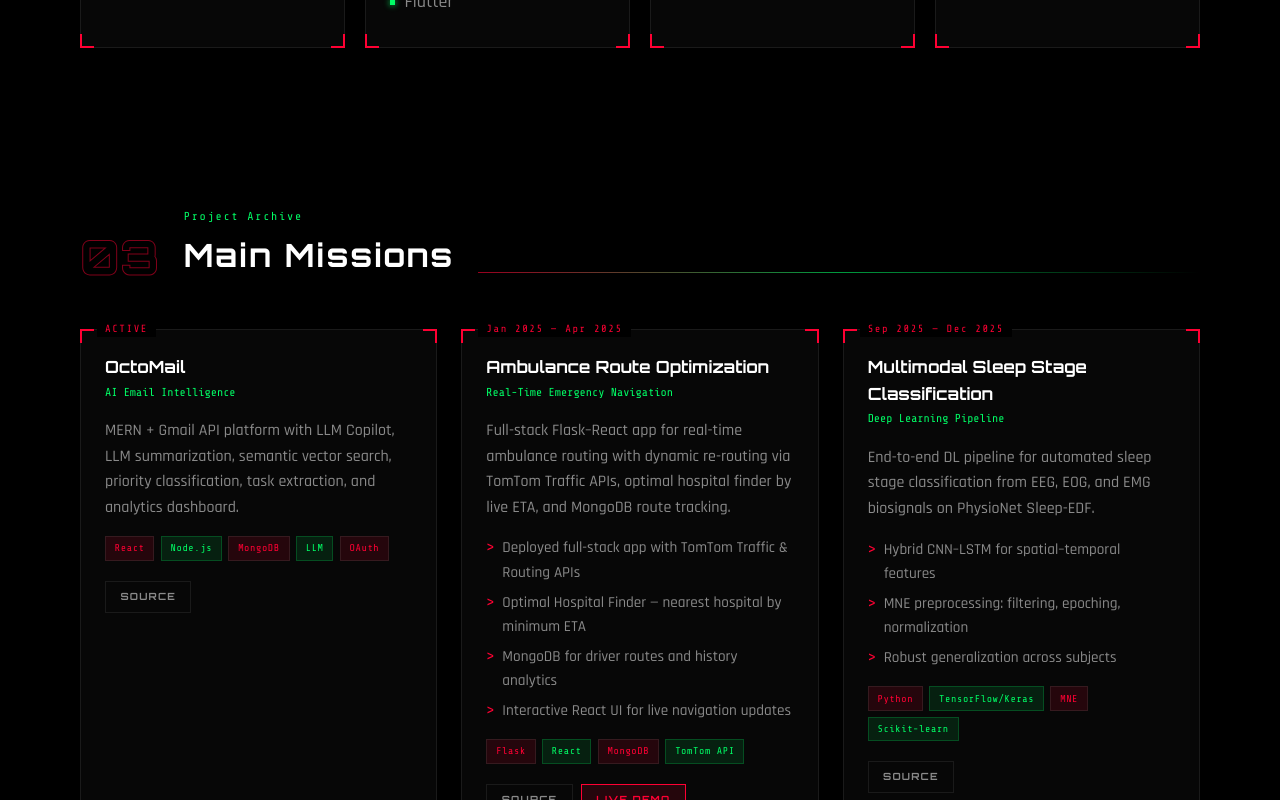
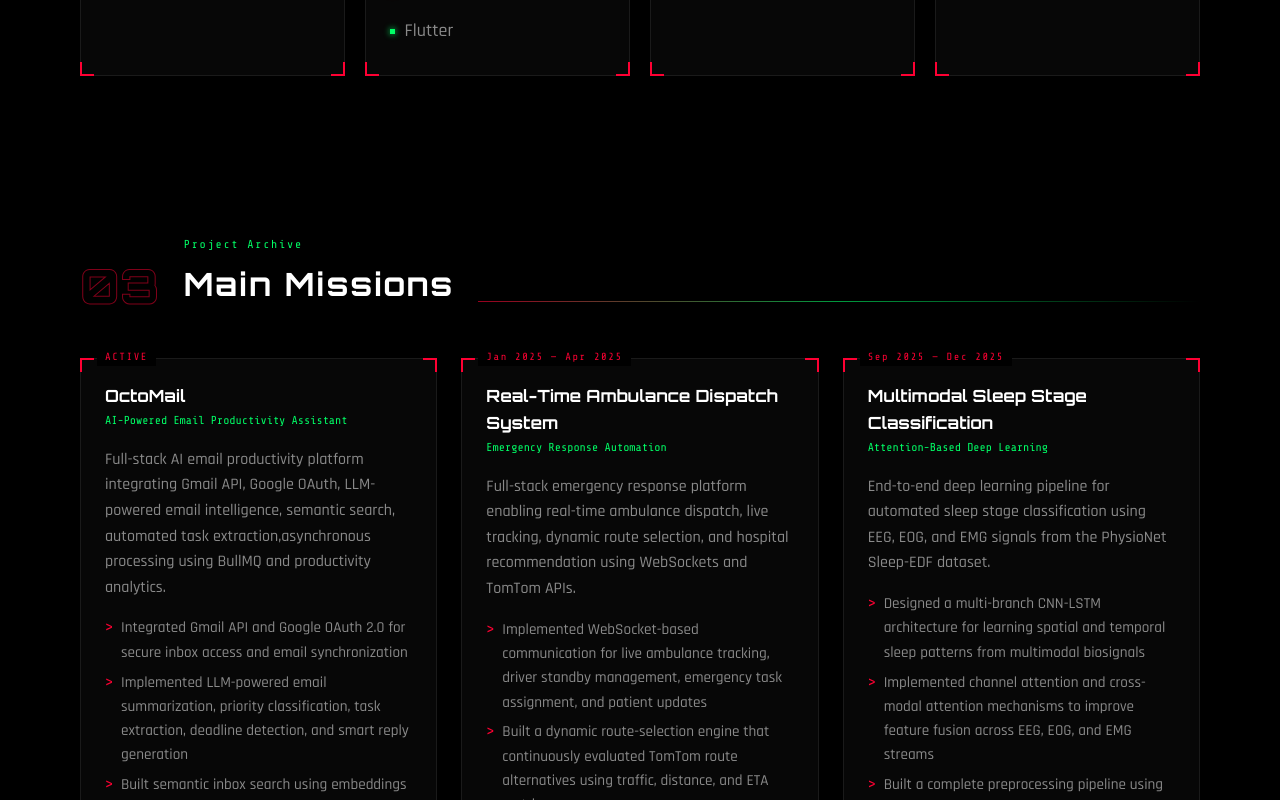
Before and after one commit to Harikaran14/Portfolio, a React (Vite) app: page / in a window 1280 px wide. Shown: the part 2000-2800 px from the top of the page. Built offline with nearby package versions, Linux system fonts and the light colour scheme.

Commit message:
Update portfolio.js

```diff
--- a/src/data/portfolio.js
+++ b/src/data/portfolio.js
@@ -2,7 +2,7 @@ export const profile = {
   name: 'Harikaran C',
   title: 'B.Tech Information Technology · Full-Stack & ML Engineer',
   tagline:
-    'Building real-time systems, deep learning pipelines, and production-grade web apps — from ambulance routing to multimodal biosignal models.',
+    'Building real-time systems, deep learning pipelines, and production-grade web apps — from ambulance dispatch system to multimodal biosignal models.',
   location: 'Chennai, India',
   education: 'SSN College of Engineering · B.Tech IT ',
   email: 'harikaran2310104@ssn.edu.in',
@@ -16,7 +16,7 @@ export const profile = {
     { label: 'CODEFORCES', value: '1450', suffix: 'Specialist', color: 'red' },
     { label: 'JEE MAINS', value: '96', suffix: 'Percentile', color: 'white' },
   ],
-  bio: `Fourth-year B.Tech Information Technology student at SSN College of Engineering (CGPA 8.50/10). I specialize in full-stack development with Flask and MERN, competitive programming on Codeforces (max rating 1450, Specialist), and applied ML. Ive worked on projects from CNN–LSTM sleep stage classification to real-time ambulance routing systems.`,
+  bio: `Fourth-year B.Tech Information Technology student at SSN College of Engineering (CGPA 8.50/10). I specialize in full-stack development with Flask and MERN, competitive programming on Codeforces (max rating 1450, Specialist), and applied ML. Ive worked on projects from CNN–LSTM sleep stage classification to real-time ambulance dispatch systems.`,
   social: {
     github: 'https://github.com/Harikaran14',
     linkedin: 'https://www.linkedin.com/in/harikaran-c-42205b306',
@@ -73,46 +73,74 @@ export const projects = [
 {
   id: 'octomail',
   title: 'OctoMail',
-    subtitle: 'AI Email Intelligence',
-    period: '2026 — Present',
+  subtitle: 'AI-Powered Email Productivity Assistant',
+  period: 'May 2026 — Present',
   description:
-      'MERN + Gmail API platform with LLM Copilot, LLM summarization, semantic vector search, priority classification, task extraction, and analytics dashboard.',
-    tech: ['React', 'Node.js', 'MongoDB', 'LLM', 'OAuth'],
+    'Full-stack AI email productivity platform integrating Gmail API, Google OAuth, LLM-powered email intelligence, semantic search, automated task extraction,asynchronous processing using BullMQ and productivity analytics.',
+  highlights: [
+    'Integrated Gmail API and Google OAuth 2.0 for secure inbox access and email synchronization',
+    'Implemented LLM-powered email summarization, priority classification, task extraction, deadline detection, and smart reply generation',
+    'Built semantic inbox search using embeddings and MongoDB Atlas Vector Search for meaning-based retrieval',
+    'Developed analytics dashboards, email clustering, and automated daily digest generation using scheduled background jobs',
+  ],
+  tech: [
+    'React',
+    'Node.js',
+    'Express.js',
+    'MongoDB Atlas',
+    'Gemini API',
+    'Google OAuth',
+    'Gmail API',
+  ],
   github: 'https://github.com/Harikaran14/OctoMail',
   featured: true,
   status: 'ACTIVE',
 },
  {
   id: 'ambulance',
-    title: 'Ambulance Route Optimization',
-    subtitle: 'Real-Time Emergency Navigation',
+  title: 'Real-Time Ambulance Dispatch System',
+  subtitle: 'Emergency Response Automation',
   period: 'Jan 2025 — Apr 2025',
   description:
-      'Full-stack Flask–React app for real-time ambulance routing with dynamic re-routing via TomTom Traffic APIs, optimal hospital finder by live ETA, and MongoDB route tracking.',
+    'Full-stack emergency response platform enabling real-time ambulance dispatch, live tracking, dynamic route selection, and hospital recommendation using WebSockets and TomTom APIs.',
   highlights: [
-      'Deployed full-stack app with TomTom Traffic & Routing APIs',
-      'Optimal Hospital Finder — nearest hospital by minimum ETA',
-      'MongoDB for driver routes and history analytics',
-      'Interactive React UI for live navigation updates',
+    'Implemented WebSocket-based communication for live ambulance tracking, driver standby management, emergency task assignment, and patient updates',
+    'Built a dynamic route-selection engine that continuously evaluated TomTom route alternatives using traffic, distance, and ETA metrics',
+    'Developed a hospital matching system based on specialty requirements, bed availability, ambulance location, and estimated arrival time',
+    'Created an operations dashboard for monitoring fleet availability, dispatch history, hospital capacity, and response-time analytics',
   ],
-    tech: ['Flask', 'React', 'MongoDB', 'TomTom API'],
+  tech: [
+    'Flask',
+    'React',
+    'MongoDB',
+    'Socket.IO',
+    'Leaflet',
+    'TomTom API',
+  ],
   github: 'https://github.com/Harikaran14/Ambulance-Route-Optimization-Problem',
   live: 'https://ambulancerouting.netlify.app/',
   featured: true,
-  },
-  {
+},{
   id: 'sleep',
   title: 'Multimodal Sleep Stage Classification',
-    subtitle: 'Deep Learning Pipeline',
+  subtitle: 'Attention-Based Deep Learning',
   period: 'Sep 2025 — Dec 2025',
   description:
-      'End-to-end DL pipeline for automated sleep stage classification from EEG, EOG, and EMG biosignals on PhysioNet Sleep-EDF.',
+    'End-to-end deep learning pipeline for automated sleep stage classification using EEG, EOG, and EMG signals from the PhysioNet Sleep-EDF dataset.',
   highlights: [
-      'Hybrid CNN–LSTM for spatial–temporal features',
-      'MNE preprocessing: filtering, epoching, normalization',
-      'Robust generalization across subjects',
+    'Designed a multi-branch CNN-LSTM architecture for learning spatial and temporal sleep patterns from multimodal biosignals',
+    'Implemented channel attention and cross-modal attention mechanisms to improve feature fusion across EEG, EOG, and EMG streams',
+    'Built a complete preprocessing pipeline using MNE including filtering, resampling, epoch generation, and subject-wise normalization',
+    'Evaluated performance using subject-wise train-test splits, class balancing, Cohen’s Kappa, confusion matrices, and classification reports',
   ],
-    tech: ['Python', 'TensorFlow/Keras', 'MNE', 'Scikit-learn'],
+  tech: [
+    'Python',
+    'TensorFlow',
+    'Keras',
+    'MNE',
+    'Scikit-Learn',
+    'NumPy',
+  ],
   github: 'https://github.com/Harikaran14/MultiModal-Sleep-Stage-Classification',
   featured: true,
 },
```
Lines whose indentation alone changed are shown as unchanged.
